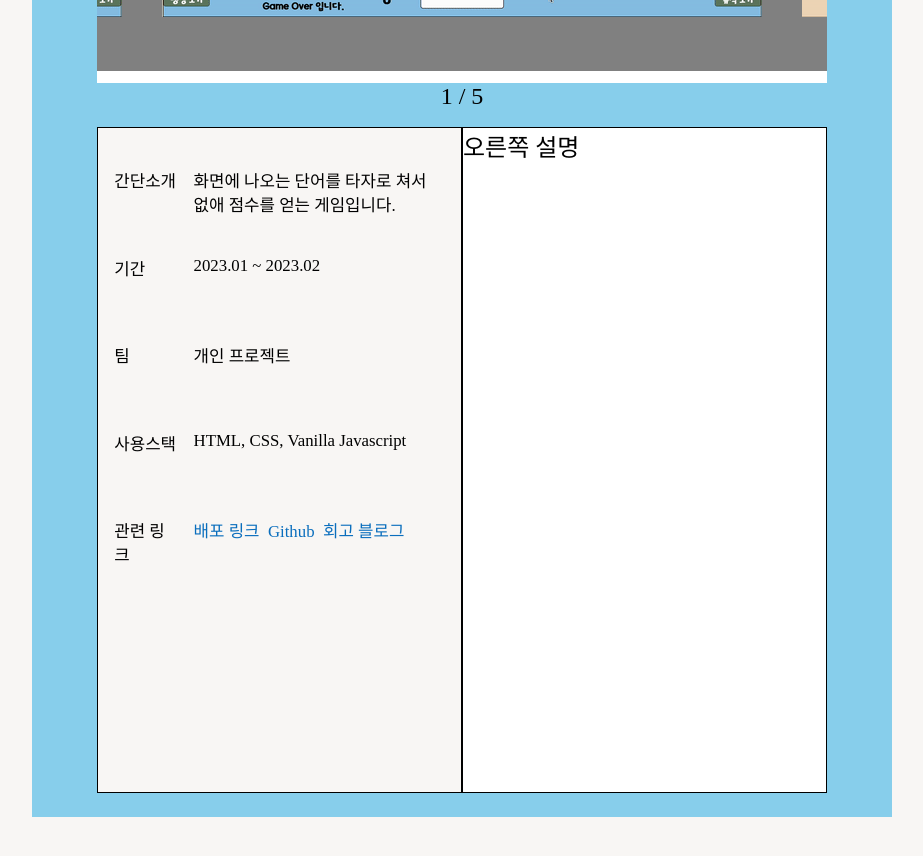
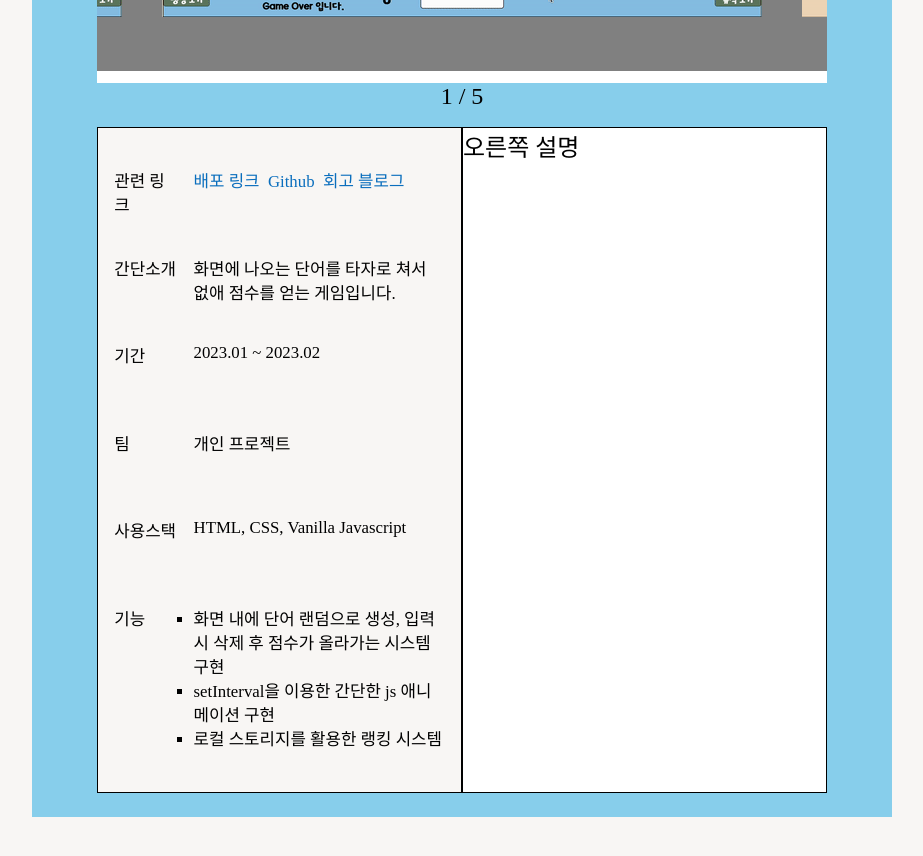
Before and after one commit to kimsh322/portfolio-react, a React (Vite) app: page / in a window 1280 px wide. Shown: the part 2220-3076 px from the top of the page, without its empty margins (178-1101 px from the left). Built offline with nearby package versions, Linux system fonts and the light colour scheme; a web font is replaced by a local one.

Commit message:
Feat : project 기능설명 추가

```diff
--- a/src/components/projects/project-contents/typingPractice.ts
+++ b/src/components/projects/project-contents/typingPractice.ts
@@ -16,6 +16,7 @@ export interface ProjectContent {
     github: string;
     blog?: string;
   };
+  implement: string[];
   description: string[];
 }
 
@@ -31,6 +32,11 @@ export const typingPractice: ProjectContent = {
     github: "https://github.com/kimsh322/typing-practice",
     blog: "https://riverpigeon.tistory.com/135",
   },
+  implement: [
+    "화면 내에 단어 랜덤으로 생성, 입력시 삭제 후 점수가 올라가는 시스템 구현",
+    "setInterval을 이용한 간단한 js 애니메이션 구현",
+    "로컬 스토리지를 활용한 랭킹 시스템",
+  ],
   description: [
     "Html, Css, Vanilla Javascript 만을 사용하여 만든 프로젝트입니다.",
     "웹개발 기본을 배운 후 이것으로 실제 웹사이트를 어떻게 만드는지 알고싶어 무작정 시작해봤습니다.",
--- a/src/components/projects/project-info/ProjectInfo.tsx
+++ b/src/components/projects/project-info/ProjectInfo.tsx
@@ -12,14 +12,6 @@ const ProjectInfo = ({ project }: Props) => {
 
   return (
     <ProjectInfoContainer>
-      {parsingList.map((list, idx) => {
-        return (
-          <li className="info-line" key={list}>
-            <div className="list-title">{parsingTitle[idx]}</div>
-            <div className="list-description">{list}</div>
-          </li>
-        );
-      })}
       <li className="info-line">
         <div className="list-title">관련 링크</div>
         <div className="list-description">
@@ -34,6 +26,28 @@ const ProjectInfo = ({ project }: Props) => {
           </a>
         </div>
       </li>
+      {parsingList.map((list, idx) => {
+        return (
+          <li className="info-line" key={list}>
+            <div className="list-title">{parsingTitle[idx]}</div>
+            <div className="list-description">{list}</div>
+          </li>
+        );
+      })}
+      {
+        <li className="info-line">
+          <div className="list-title">기능</div>
+          <ul className="implement-lists-container">
+            {project.implement.map((list) => {
+              return (
+                <li className="implement-list" key={list}>
+                  {list}
+                </li>
+              );
+            })}
+          </ul>
+        </li>
+      }
     </ProjectInfoContainer>
   );
 };
@@ -66,6 +80,13 @@ const ProjectInfoContainer = styled.ul`
         color: var(--font-color2);
       }
     }
+    .implement-lists-container {
+      width: 80%;
+      padding: 0;
+      .implement-list {
+        list-style: square;
+      }
+    }
   }
 `;
 
```
